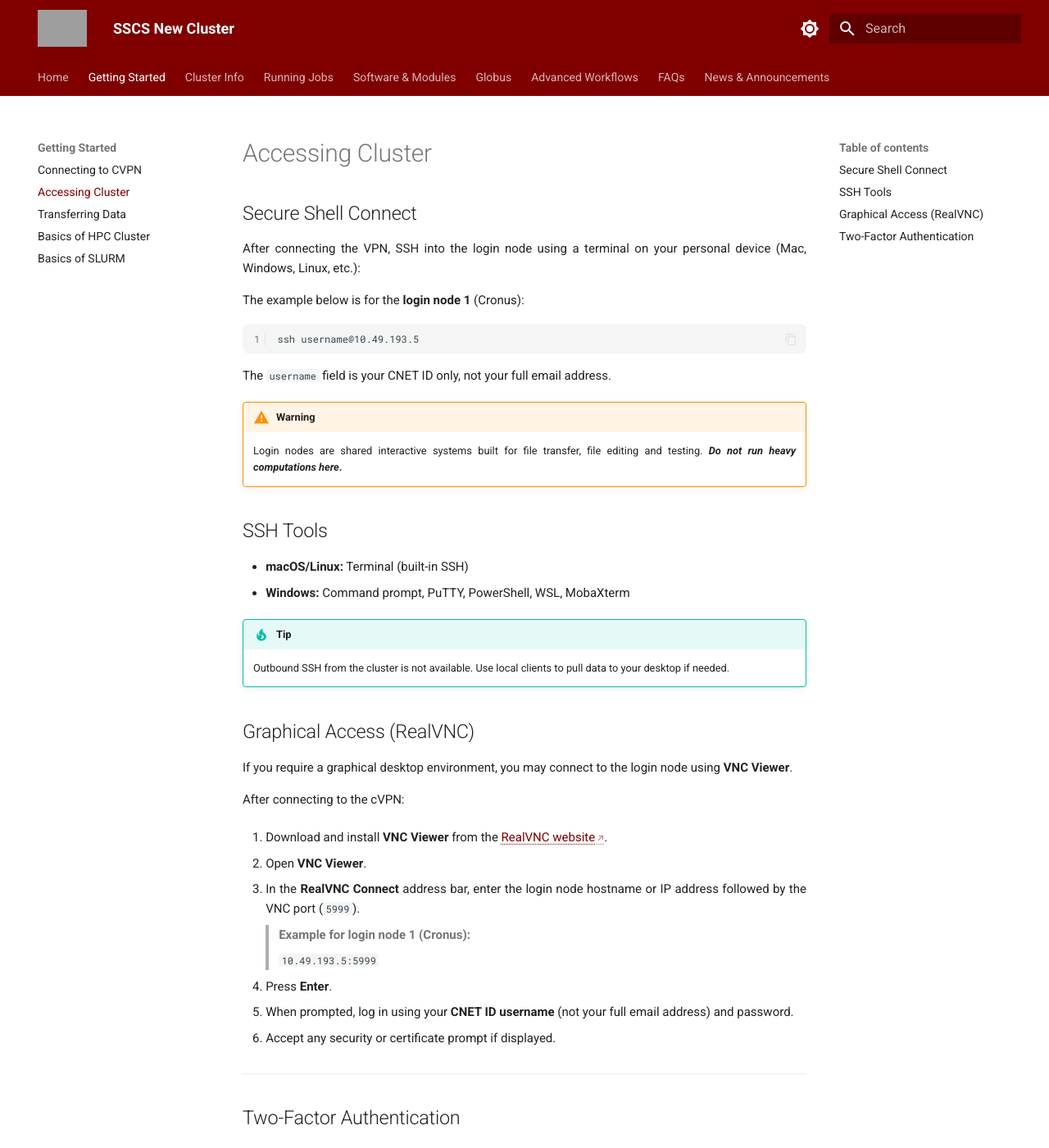
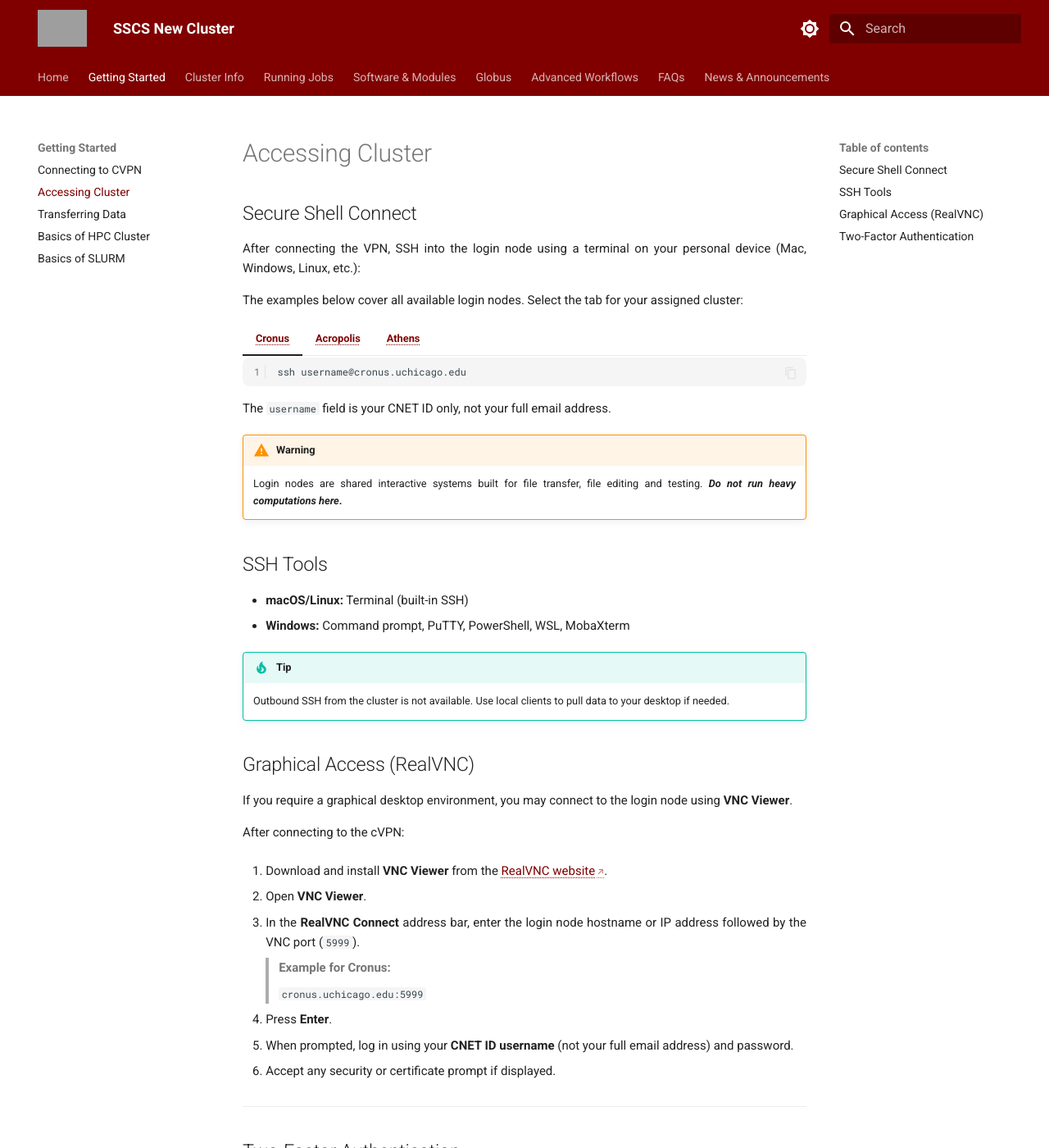
Before and after one commit to uchicago-ssd-sscs/hpc-docs, an MkDocs documentation site: the page built from docs/getting-started/accessing-the-cluster.md, in a window 1280 px wide and 1400 px high. Shown: the whole window at 82% size. Built offline with MkDocs 1.6.1 and Material for MkDocs 9.7.7, drawn with Linux system fonts in a browser that asks for light colours; grey boxes are pictures that could not be loaded.

Commit message:
Added accessing cluster

````diff
--- a/docs/getting-started/accessing-the-cluster.md
+++ b/docs/getting-started/accessing-the-cluster.md
@@ -4,10 +4,26 @@
 
 After connecting the VPN, SSH into the login node using a terminal on your personal device (Mac, Windows, Linux, etc.):
 
-The example below is for the **login node 1** (Cronus):
-```bash linenums="1"
-ssh username@10.49.193.5
-```
+The examples below cover all available login nodes. Select the tab for your assigned cluster:
+
+=== "Cronus"
+
+    ```bash linenums="1"
+    ssh username@cronus.uchicago.edu
+    ```
+
+=== "Acropolis"
+
+    ```bash linenums="1"
+    ssh username@sscs-acropolis2.ssd.uchicago.edu
+    ```
+
+=== "Athens"
+
+    ```bash linenums="1"
+    ssh username@sscs-athens2.ssd.uchicago.edu
+    ```
+
 The `username` field is your CNET ID only, not your full email address.
 
 !!! warning
@@ -35,9 +51,9 @@ After connecting to the cVPN:
 
 3. In the **RealVNC Connect** address bar, enter the login node hostname or IP address followed by the VNC port (`5999`).
 
-    > **Example for login node 1 (Cronus):**
+    > **Example for Cronus:**
 
-    > `10.49.193.5:5999`
+    > `cronus.uchicago.edu:5999`
 
 
 4. Press **Enter**.
````
